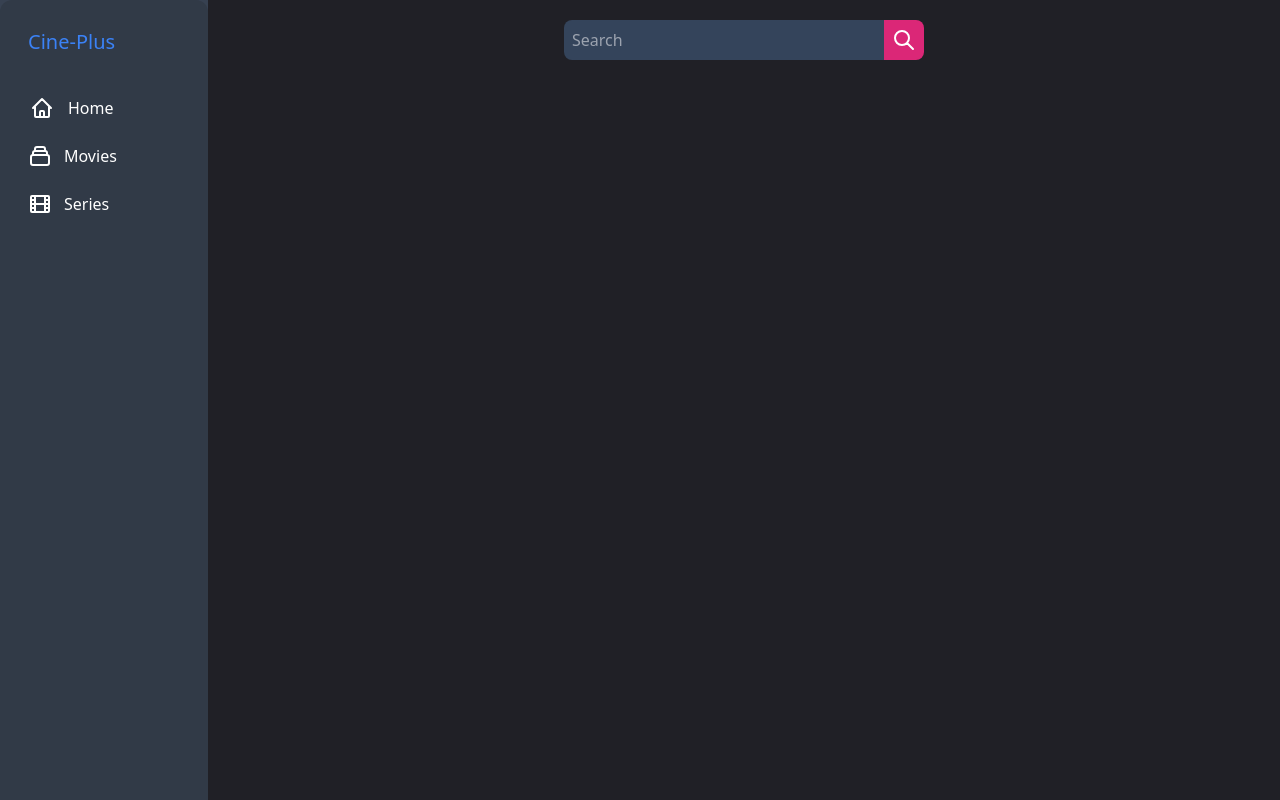
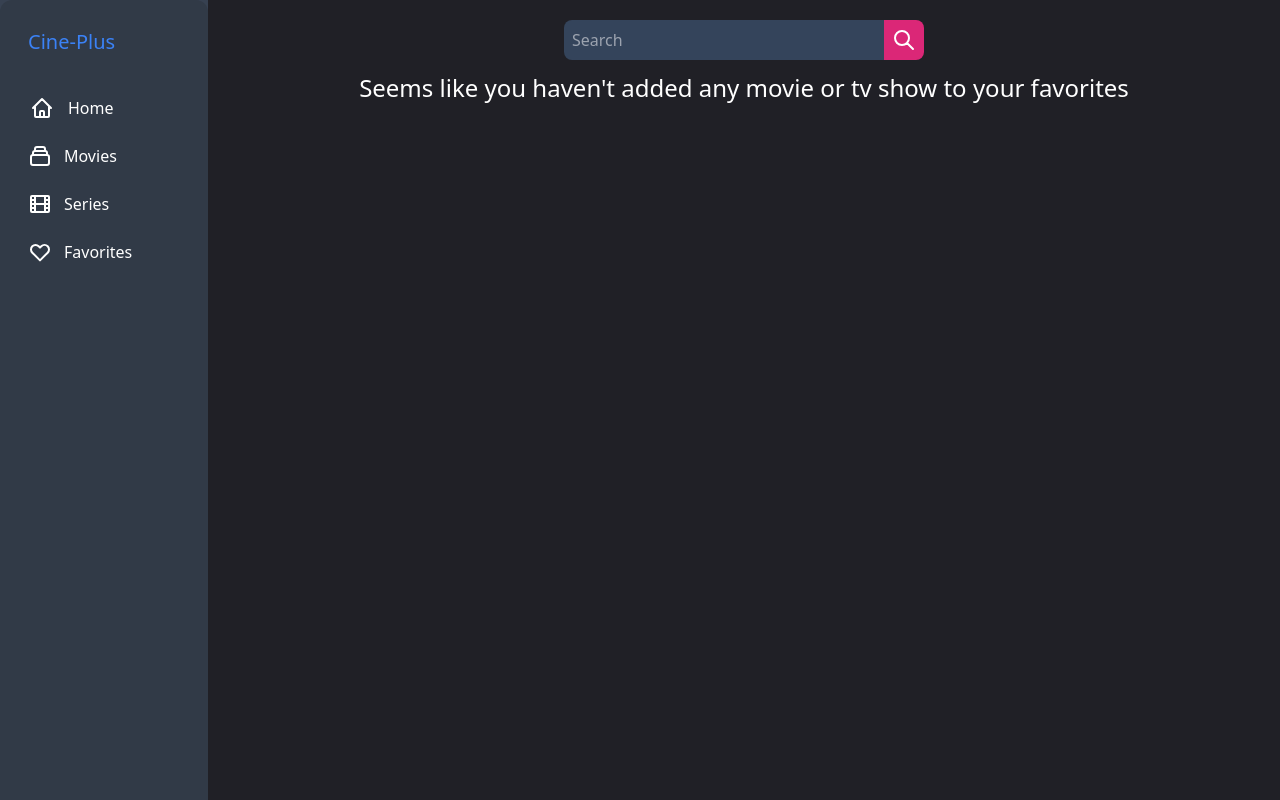
Before and after one commit to marlon-lopez/movies-app, a React (Create React App) app: page /favorites in a window 1280 px wide. Built offline with nearby package versions, Linux system fonts and the light colour scheme; no server answers.

Commit message:
displaying favorites in its own page component and add it to the navbar routes

```diff
--- a/src/App.tsx
+++ b/src/App.tsx
@@ -11,6 +11,7 @@ import Search from './pages/Search';
 import Discover from './pages/Discover';
 import { useAppDispatch } from './features/store';
 import { fetchGenres } from './features/discoverSlice';
+import Favorites from './pages/Favorites';
 
 const App: React.FC = () => {
   const dispatch = useAppDispatch();
@@ -33,6 +34,7 @@ const App: React.FC = () => {
           <Route path='/search/:query' component={Search} exact />
           <Route path='/tv/discover/:genreId' component={Discover} exact />
           <Route path='/movie/discover/:genreId' component={Discover} exact />
+          <Route path='/favorites' component={Favorites} exact />
         </div>
       </main>
     </Router>
--- a/src/components/Cards.tsx
+++ b/src/components/Cards.tsx
@@ -6,18 +6,7 @@ const Cards: React.FC<{ items: (Movie | TvShow)[] }> = ({ items }) => {
   return (
     <div className='grid grid-cols-auto-fit justify-items-center gap-y-6 gap-x-2 md:gap-x-6 pb-12 mt-4  '>
       {items.map((item) => {
-        return (
-          <CardItem
-            img={item.poster_path}
-            key={item.id}
-            date={
-              'release_date' in item ? item.release_date : item.first_air_date
-            }
-            title={'title' in item ? item.title : item.name}
-            id={item.id}
-            type={'title' in item ? 'movie' : 'tv'}
-          />
-        );
+        return <CardItem data={item} key={item.id} />;
       })}
     </div>
   );
--- a/src/components/NavBar.tsx
+++ b/src/components/NavBar.tsx
@@ -1,5 +1,10 @@
 import React from 'react';
-import { HomeIcon, CollectionIcon, FilmIcon } from '@heroicons/react/outline';
+import {
+  HomeIcon,
+  CollectionIcon,
+  FilmIcon,
+  HeartIcon,
+} from '@heroicons/react/outline';
 import { Link } from 'react-router-dom';
 const LINKS = [
   {
@@ -16,6 +21,11 @@ const LINKS = [
     path: '/tv',
     name: 'Series',
     icon: <FilmIcon className='h-6 w-6' />,
+  },
+  {
+    path: '/favorites',
+    name: 'Favorites',
+    icon: <HeartIcon className='h-6 w-6' />,
   },
 ];
 
--- /dev/null
+++ b/src/pages/Favorites.tsx
@@ -0,0 +1,22 @@
+import React from 'react';
+import { useAppSelector } from '../features/store';
+
+import Cards from '../components/Cards';
+
+const Favorites = () => {
+  const favorites = useAppSelector((state) => state.favorites);
+  if (favorites.length) {
+    return <Cards items={favorites} />;
+  }
+  if (!favorites.length) {
+    return (
+      <h1 className='text-white text-2xl text-center '>
+        Seems like you haven't added any movie or tv show to your favorites
+      </h1>
+    );
+  }
+
+  return null;
+};
+
+export default Favorites;
```
